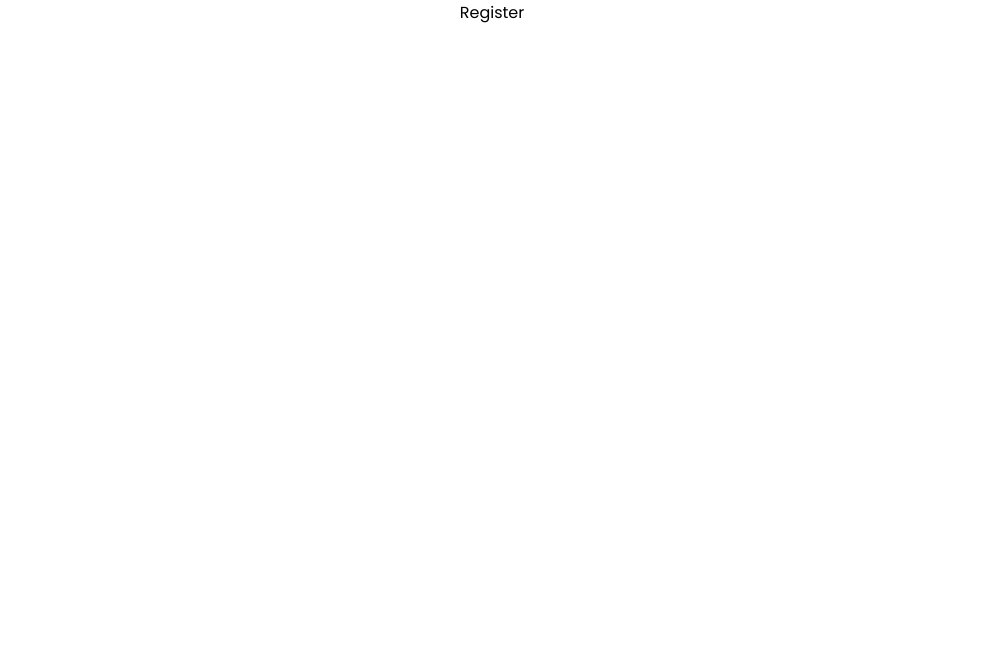
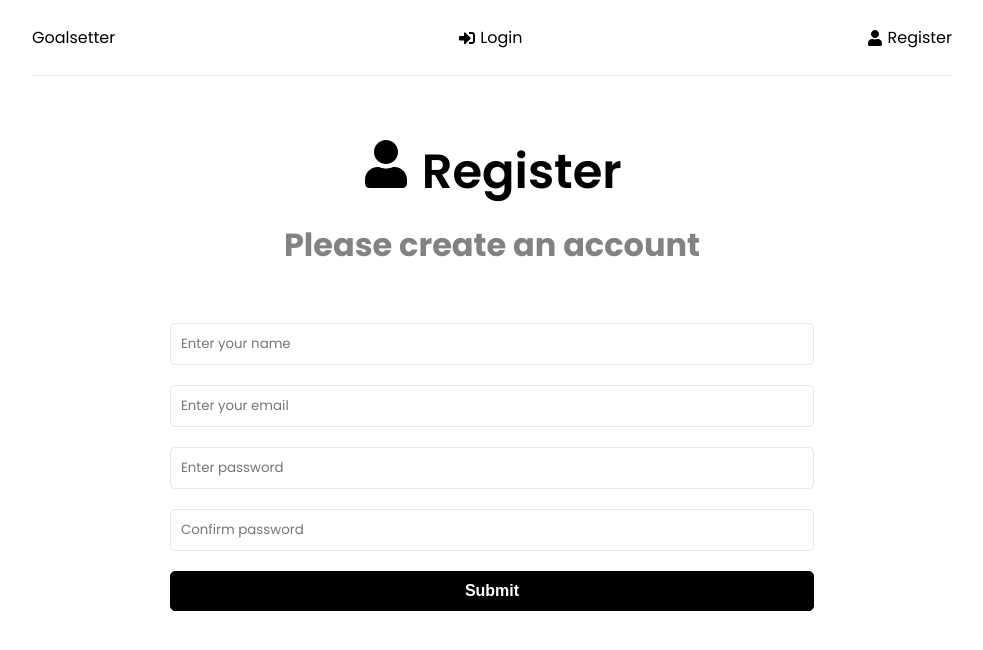
Before and after one commit to takkar94/GOAL_APP, a React (Create React App) app in the folder my-app/: page /register in a window 1280 px wide. Shown: the top 650 px of the page, without its empty margins (148-1131 px from the left). Built offline with nearby package versions, Linux system fonts and the light colour scheme.

Commit message:
made a login and register layout

```diff
--- a/my-app/src/App.js
+++ b/my-app/src/App.js
@@ -2,12 +2,14 @@
 import Dashboard from './pages/Dashboard';
 import Login from './pages/Login';
 import Register from './pages/Register';
+import Header from './components/Header';
 
 function App() {
   return (
     <>
       <Router>
         <div className='container'>
+          <Header/>
           <Routes>
             <Route path='/' element={<Dashboard />} />
             <Route path='/login' element={<Login />} />
--- a/my-app/src/components/Header.jsx
+++ b/my-app/src/components/Header.jsx
@@ -1,8 +1,27 @@
+import {FaSignInAlt, FaSignOutAlt, FaUser} from 'react-icons/fa';
+import {Link} from 'react-router-dom'
+
 function Header() {
   return (
-    <div>
-      Header
-    </div>
+    <header className='header'>
+        <div className='logo'>
+            <Link to='/'>Goalsetter</Link>
+        </div>
+        <ul>
+            <li>
+            <Link to='/login'>
+                <FaSignInAlt/>Login
+            </Link>
+            </li>
+        </ul>
+        <ul>
+            <li>
+            <Link to='/register'>
+                <FaUser/>Register
+            </Link>
+            </li>
+        </ul>
+    </header>
   )
 }
 
--- a/my-app/src/pages/Login.jsx
+++ b/my-app/src/pages/Login.jsx
@@ -1,11 +1,69 @@
-import React from 'react'
+import { useState, useEffect } from "react"
+import { FaSignInAlt } from "react-icons/fa";
 
-function login() {
+function Login() {
+
+    const [formData, setFormData] = useState({
+        email: '',
+        password: '',
+
+    })
+
+    const {email, password} = formData;
+
+    const onChange = (e) => {
+        setFormData((prevState)=> ({
+            ...prevState,
+            [e.target.name] : e.target.value
+        }))
+    }
+
+    const onSubmit = (e) => {
+        e.preventDefault();
+    }
+
   return (
-    <div>
-      Login
-    </div>
+    <>
+      <section className="heading">
+        <h1>
+            <FaSignInAlt/> Sign In
+        </h1>
+        <p>Please login to your account</p>
+      </section>
+
+      <section className='form'>
+        <form onSubmit={onSubmit}>
+          <div className='form-group'>
+            <input
+              type='email'
+              className='form-control'
+              id='email'
+              name='email'
+              value={email}
+              placeholder='Enter your email'
+              onChange={onChange}
+            />
+          </div>
+          <div className='form-group'>
+            <input
+              type='password'
+              className='form-control'
+              id='password'
+              name='password'
+              value={password}
+              placeholder='Enter password'
+              onChange={onChange}
+            />
+          </div>
+          <div className='form-group'>
+            <button type='submit' className='btn btn-block'>
+              Submit
+            </button>
+          </div>
+        </form>
+      </section>
+    </>
   )
 }
 
-export default login
+export default Login
--- a/my-app/src/pages/Register.jsx
+++ b/my-app/src/pages/Register.jsx
@@ -1,10 +1,91 @@
-import React from 'react'
+import { useState, useEffect } from "react"
+import { FaUser } from "react-icons/fa";
 
 function Register() {
+
+    const [formData, setFormData] = useState({
+        name: '',
+        email: '',
+        password: '',
+        password2: ''
+    })
+
+    const {name, email, password, password2} = formData;
+
+    const onChange = (e) => {
+        setFormData((prevState)=> ({
+            ...prevState,
+            [e.target.name] : e.target.value
+        }))
+    }
+
+    const onSubmit = (e) => {
+        e.preventDefault();
+    }
+
   return (
-    <div>
-      Register
-    </div>
+    <>
+      <section className="heading">
+        <h1>
+            <FaUser/> Register
+        </h1>
+        <p>Please create an account</p>
+      </section>
+
+      <section className='form'>
+        <form onSubmit={onSubmit}>
+          <div className='form-group'>
+            <input
+              type='text'
+              className='form-control'
+              id='name'
+              name='name'
+              value={name}
+              placeholder='Enter your name'
+              onChange={onChange}
+            />
+          </div>
+          <div className='form-group'>
+            <input
+              type='email'
+              className='form-control'
+              id='email'
+              name='email'
+              value={email}
+              placeholder='Enter your email'
+              onChange={onChange}
+            />
+          </div>
+          <div className='form-group'>
+            <input
+              type='password'
+              className='form-control'
+              id='password'
+              name='password'
+              value={password}
+              placeholder='Enter password'
+              onChange={onChange}
+            />
+          </div>
+          <div className='form-group'>
+            <input
+              type='password'
+              className='form-control'
+              id='password2'
+              name='password2'
+              value={password2}
+              placeholder='Confirm password'
+              onChange={onChange}
+            />
+          </div>
+          <div className='form-group'>
+            <button type='submit' className='btn btn-block'>
+              Submit
+            </button>
+          </div>
+        </form>
+      </section>
+    </>
   )
 }
 
```
